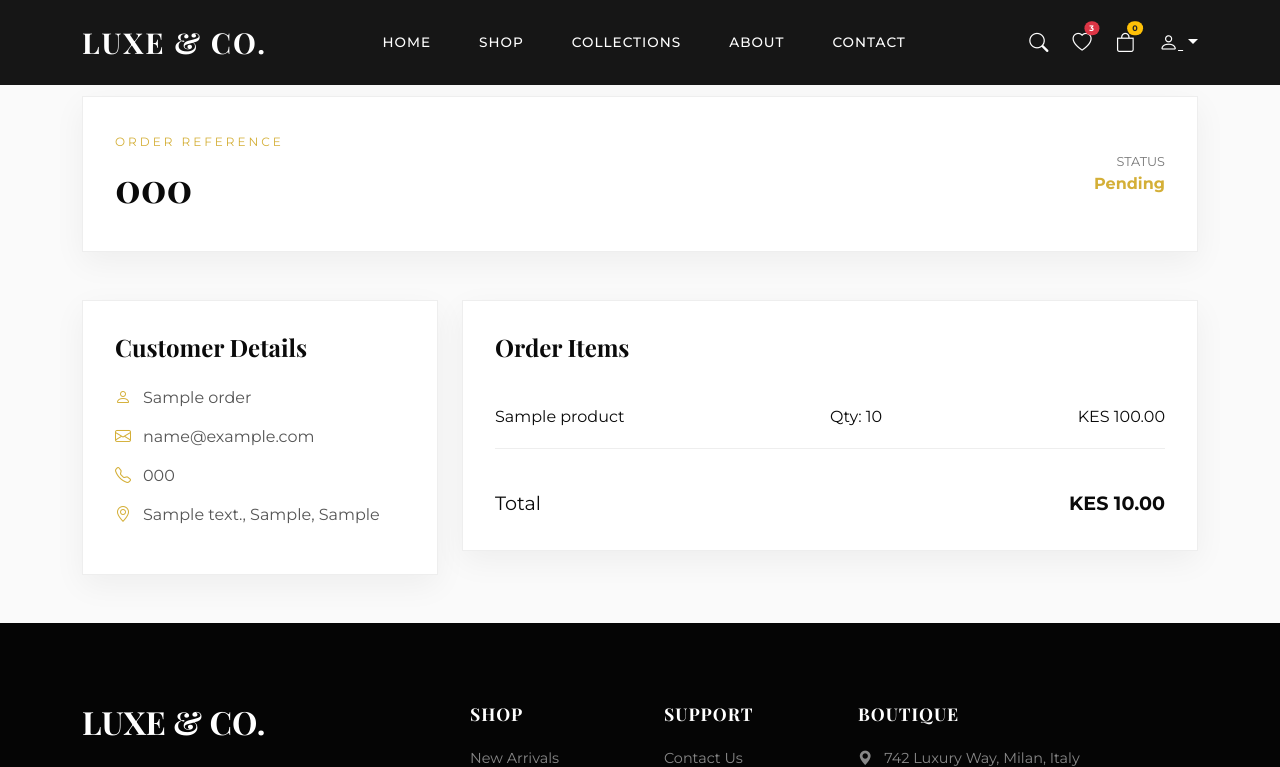
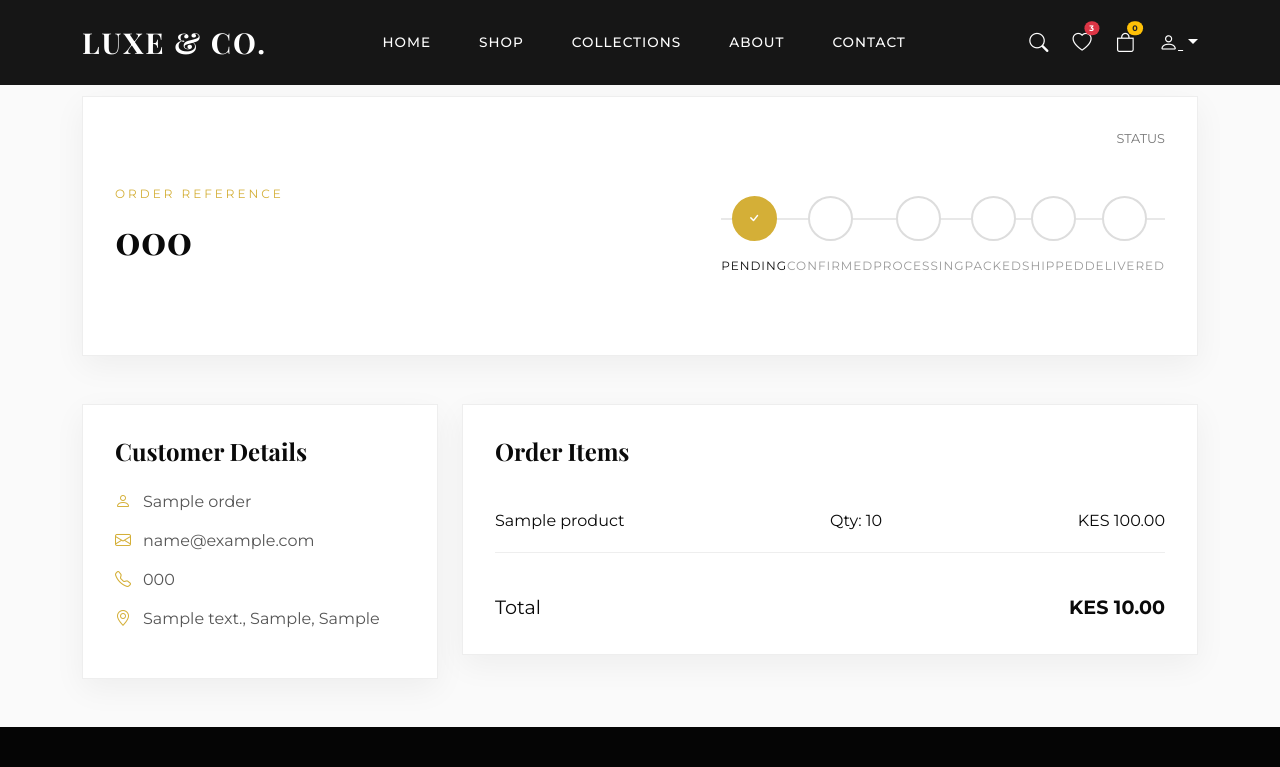
Before and after one commit to jodham/django-ecommerce-docker, a Django app: page /checkout/detail/000/ in a window 1280 px wide. Shown: the top 767 px of the page. Run offline with Django 5.2, Linux system fonts and the light colour scheme; a user stored in the database is signed in; tables that the repository leaves empty hold one stand-in row (values such as "Sample post"); some web fonts are replaced.

Commit message:
feat: improve order management admin workflow

```diff
--- a/orders/models.py
+++ b/orders/models.py
@@ -49,6 +49,7 @@ class Order(models.Model):
         null=True,
         blank=True
     )
+
     STATUS_CHOICES = [
 
         ("pending", "Pending"),
@@ -57,9 +58,11 @@ class Order(models.Model):
 
         ("processing", "Processing"),
 
+        ("packed", "Packed"),
+
         ("shipped", "Shipped"),
 
-        ("completed", "Completed"),
+        ("delivered", "Delivered"),
 
         ("cancelled", "Cancelled"),
 
--- a/orders/views.py
+++ b/orders/views.py
@@ -98,12 +98,25 @@ def order_detail(request, order_number):
         order_number=order_number
     )
 
+    status_steps = [
+        "pending",
+        "confirmed",
+        "processing",
+        "packed",
+        "shipped",
+        "delivered",
+    ]
+
+    current_index = status_steps.index(order.status)
     return render(
         request,
         "orders/order_detail.html",
         {
-            "order": order
+            "order": order,
+            "status_steps": status_steps,
+            "current_index": current_index
         }
+
     )
 
 @login_required
--- a/static/css/style.css
+++ b/static/css/style.css
@@ -1023,3 +1023,204 @@ footer a:hover {
 
 
 }
+
+/* ==================================
+   ORDER STATUS TRACKING
+================================== */
+
+
+.order-progress {
+
+    display:flex;
+
+    justify-content:space-between;
+
+    align-items:flex-start;
+
+    margin:3rem 0;
+
+    position:relative;
+
+}
+
+
+
+.order-progress::before {
+
+    content:"";
+
+    position:absolute;
+
+    top:22px;
+
+    left:0;
+
+    width:100%;
+
+    height:2px;
+
+    background:#e8e8e8;
+
+    z-index:0;
+
+}
+
+
+
+.order-step {
+
+    position:relative;
+
+    z-index:1;
+
+    text-align:center;
+
+    flex:1;
+
+}
+
+
+
+.step-circle {
+
+
+    width:45px;
+
+    height:45px;
+
+    border-radius:50%;
+
+    background:#fff;
+
+    border:2px solid #ddd;
+
+    display:flex;
+
+    align-items:center;
+
+    justify-content:center;
+
+    margin:auto;
+
+    color:#aaa;
+
+    transition:.3s ease;
+
+
+}
+
+
+
+.step-circle i {
+
+    display:none;
+
+}
+
+
+
+.order-step span {
+
+
+    display:block;
+
+    margin-top:1rem;
+
+    font-size:.75rem;
+
+    text-transform:uppercase;
+
+    letter-spacing:1px;
+
+    color:#999;
+
+
+}
+
+
+
+/* completed/current states */
+
+
+.order-step.completed .step-circle,
+.order-step.active .step-circle {
+
+
+    background:var(--accent-gold);
+
+    border-color:var(--accent-gold);
+
+    color:white;
+
+
+}
+
+
+
+.order-step.completed .step-circle i,
+.order-step.active .step-circle i {
+
+
+    display:block;
+
+
+}
+
+
+
+.order-step.completed span,
+.order-step.active span {
+
+
+    color:#111;
+
+
+}
+
+
+
+/* mobile */
+
+
+@media(max-width:768px){
+
+
+    .order-progress {
+
+        flex-direction:column;
+
+        gap:1.5rem;
+
+    }
+
+
+
+    .order-progress::before {
+
+        display:none;
+
+    }
+
+
+
+    .order-step {
+
+        display:flex;
+
+        align-items:center;
+
+        gap:1rem;
+
+    }
+
+
+
+    .step-circle {
+
+        margin:0;
+
+    }
+
+
+
+}
--- a/templates/orders/order_detail.html
+++ b/templates/orders/order_detail.html
@@ -32,10 +32,35 @@ Order Details | LUXE & CO.
                 Status
             </span>
 
-            <strong>
-                {{ order.get_status_display }}
-            </strong>
+      <div class="order-progress">
 
+
+            {% for status in status_steps %}
+
+           <div class="order-step {% if forloop.counter0 < current_index %}   completed
+
+            {% elif forloop.counter0 == current_index %}
+            active
+
+            {% endif %}
+
+            ">
+
+                <div class="step-circle">
+                    <i class="bi bi-check"></i>
+                </div>
+
+                <span>
+                    {{ status|title }}
+                </span>
+
+            </div>
+
+
+            {% endfor %}
+
+
+            </div>
         </div>
 
     </div>
```
Also changed, not shown: orders/admin.py (+22 -0 lines), orders/migrations/0007_alter_order_status.py (added).
